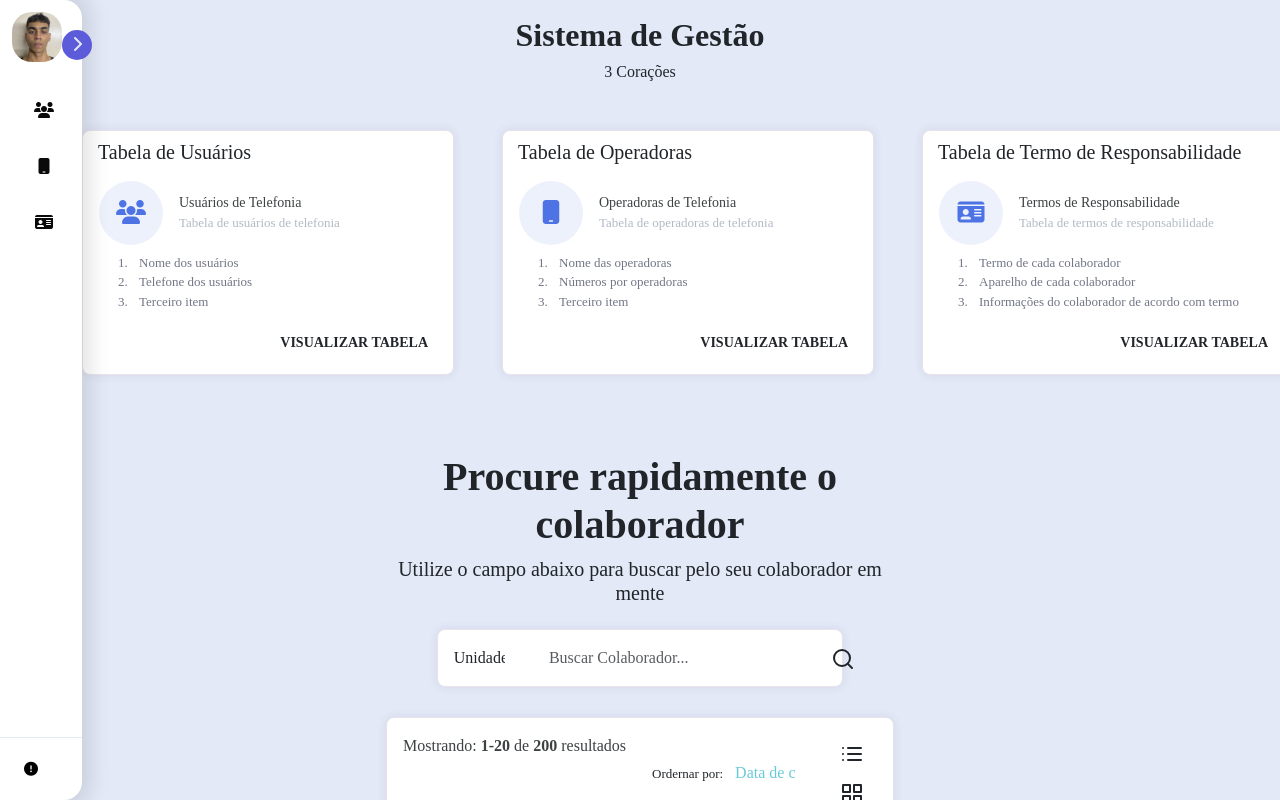
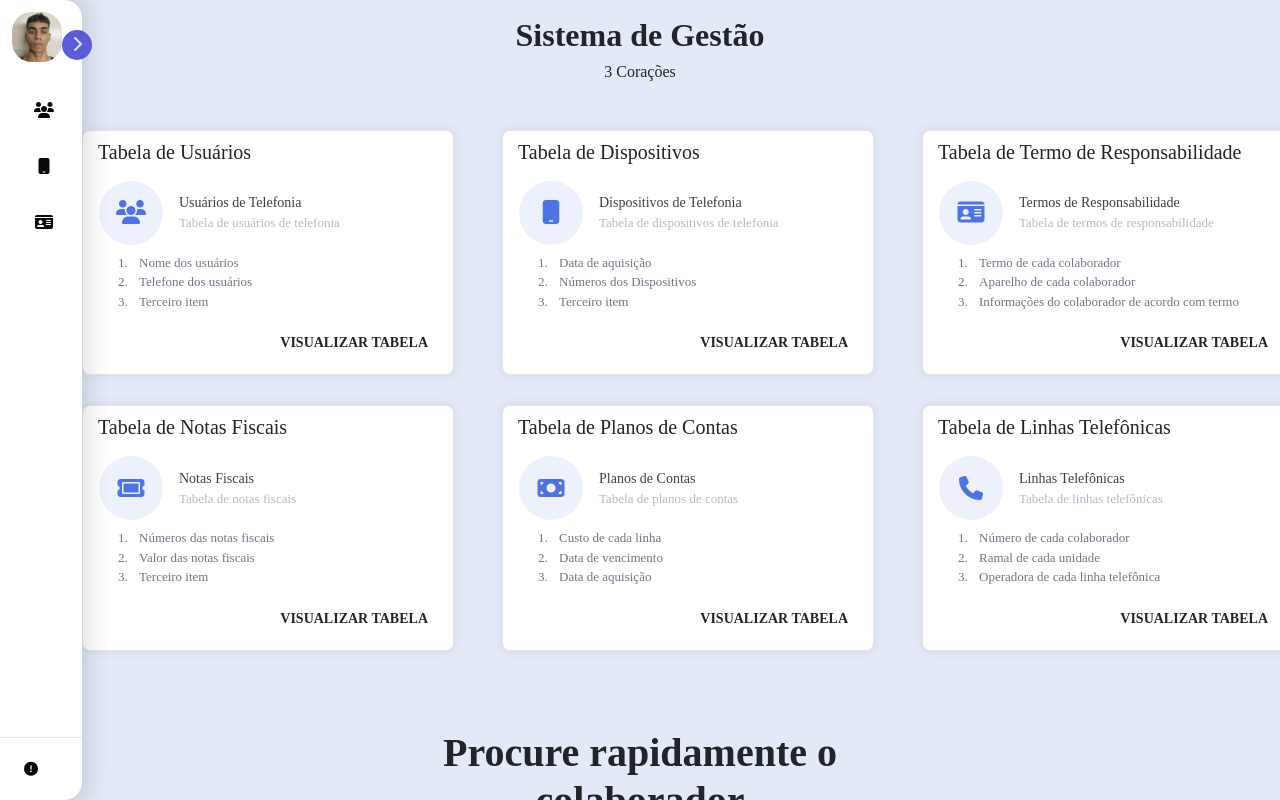
Before and after one commit to evaaldo/INVENTARIO-TELEFONIA-FRONTEND, an Angular app: page /home in a window 1280 px wide. Shown: the top 800 px of the page. Built offline with nearby package versions, Linux system fonts and the light colour scheme; a web font is replaced by a local one.

Commit message:
Feat: Adicionados 3 novos cards

```diff
--- a/src/app/Components/home/home.component.html
+++ b/src/app/Components/home/home.component.html
@@ -2,7 +2,6 @@
   <app-card-home class="d-flex justify-content-center align-items-center col-lg-4 "
     titulo="Tabela de Usuários"
     icone="fa-solid fa-users"
-    corIcone=""
     descricao="Usuários de Telefonia"
     descricaoMenor="Tabela de usuários de telefonia"
     itemUm="Nome dos usuários"
@@ -12,21 +11,19 @@
   >
   </app-card-home>
   <app-card-home class="d-flex justify-content-center align-items-center col-lg-4"
-    titulo="Tabela de Operadoras"
+    titulo="Tabela de Dispositivos"
     icone="fa-solid fa-mobile"
-    corIcone=""
-    descricao="Operadoras de Telefonia"
-    descricaoMenor="Tabela de operadoras de telefonia"
-    itemUm="Nome das operadoras"
-    itemDois="Números por operadoras"
-    temTres="Modelos por operadoras"
+    descricao="Dispositivos de Telefonia"
+    descricaoMenor="Tabela de dispositivos de telefonia"
+    itemUm="Data de aquisição"
+    itemDois="Números dos Dispositivos"
+    temTres="Modelos dos Dispositivos"
     link="/"
   >
   </app-card-home>
   <app-card-home class="d-flex justify-content-center align-items-center col-lg-4"
     titulo="Tabela de Termo de Responsabilidade"
     icone="fa-solid fa-id-card"
-    corIcone=""
     descricao="Termos de Responsabilidade"
     descricaoMenor="Tabela de termos de responsabilidade"
     itemUm="Termo de cada colaborador"
@@ -36,6 +33,41 @@
   >
   </app-card-home>
 </div>
+<div class="container col-lg-12 gap-5" style="display: flex;">
+  <app-card-home class="d-flex justify-content-center align-items-center col-lg-4 "
+    titulo="Tabela de Notas Fiscais"
+    icone="fa-solid fa-ticket"
+    descricao="Notas Fiscais"
+    descricaoMenor="Tabela de notas fiscais"
+    itemUm="Números das notas fiscais"
+    itemDois="Valor das notas fiscais"
+    temTres="Datas das notas fiscais"
+    link="/usuarios"
+  >
+  </app-card-home>
+  <app-card-home class="d-flex justify-content-center align-items-center col-lg-4"
+    titulo="Tabela de Planos de Contas"
+    icone="fa-solid fa-money-bill"
+    descricao="Planos de Contas"
+    descricaoMenor="Tabela de planos de contas"
+    itemUm="Custo de cada linha"
+    itemDois="Data de vencimento"
+    itemTres="Data de aquisição"
+    link="/"
+  >
+  </app-card-home>
+  <app-card-home class="d-flex justify-content-center align-items-center col-lg-4"
+    titulo="Tabela de Linhas Telefônicas"
+    icone="fa-solid fa-phone"
+    descricao="Linhas Telefônicas"
+    descricaoMenor="Tabela de linhas telefônicas"
+    itemUm="Número de cada colaborador"
+    itemDois="Ramal de cada unidade"
+    itemTres="Operadora de cada linha telefônica"
+    link="/"
+  >
+  </app-card-home>
+</div>
 <div class="container col-lg-6 p-5">
   <h1 class="text-center fw-bold">Procure rapidamente o colaborador</h1>
   <h5 class="text-center">Utilize o campo abaixo para buscar pelo seu colaborador em mente</h5>
--- a/src/app/Components/sidebar/sidebar.component.html
+++ b/src/app/Components/sidebar/sidebar.component.html
@@ -13,7 +13,7 @@
       </div>
       <ul id="side_items">
         <li class="side-item">
-          <a href="/list-products">
+          <a href="/usuarios">
               <i class="fa-solid fa-users"></i>
               <span class="item-description">
                   Usuários de Telefonia
```
